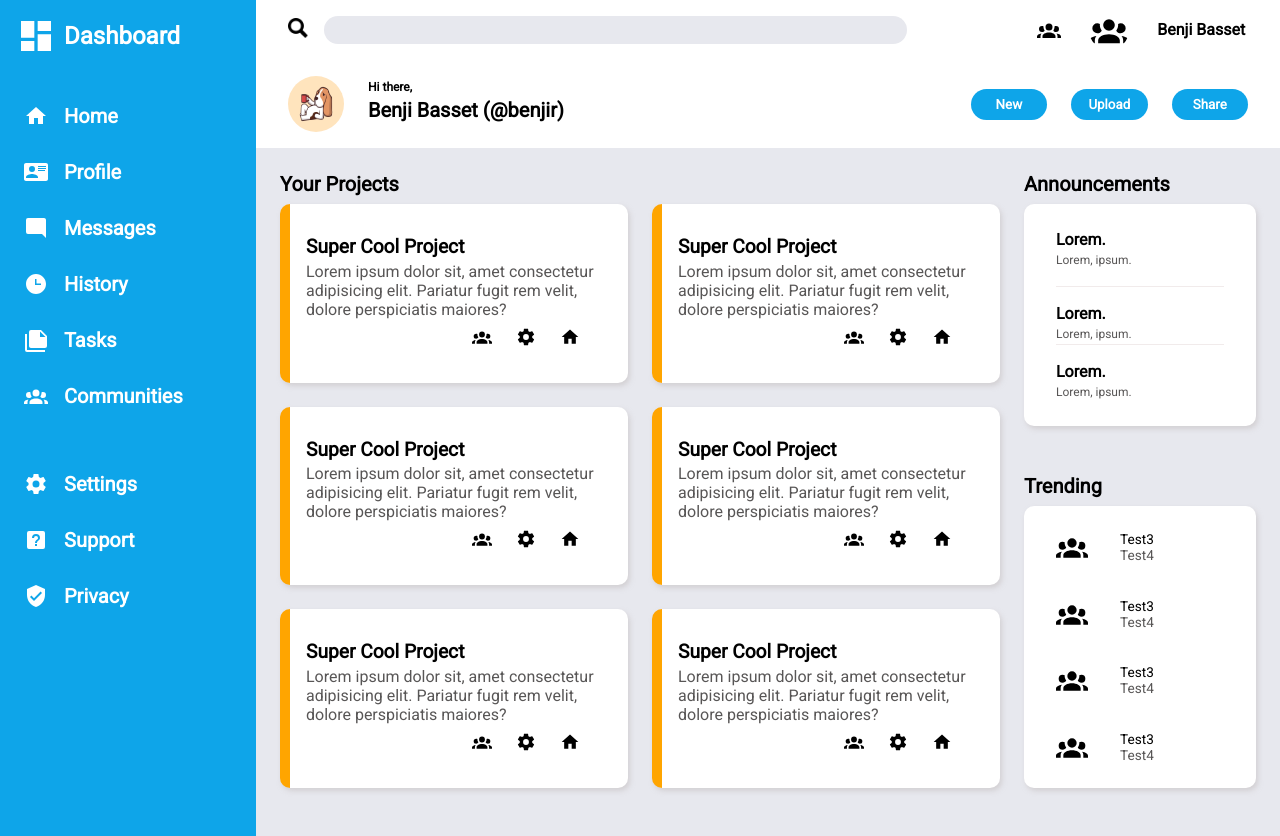
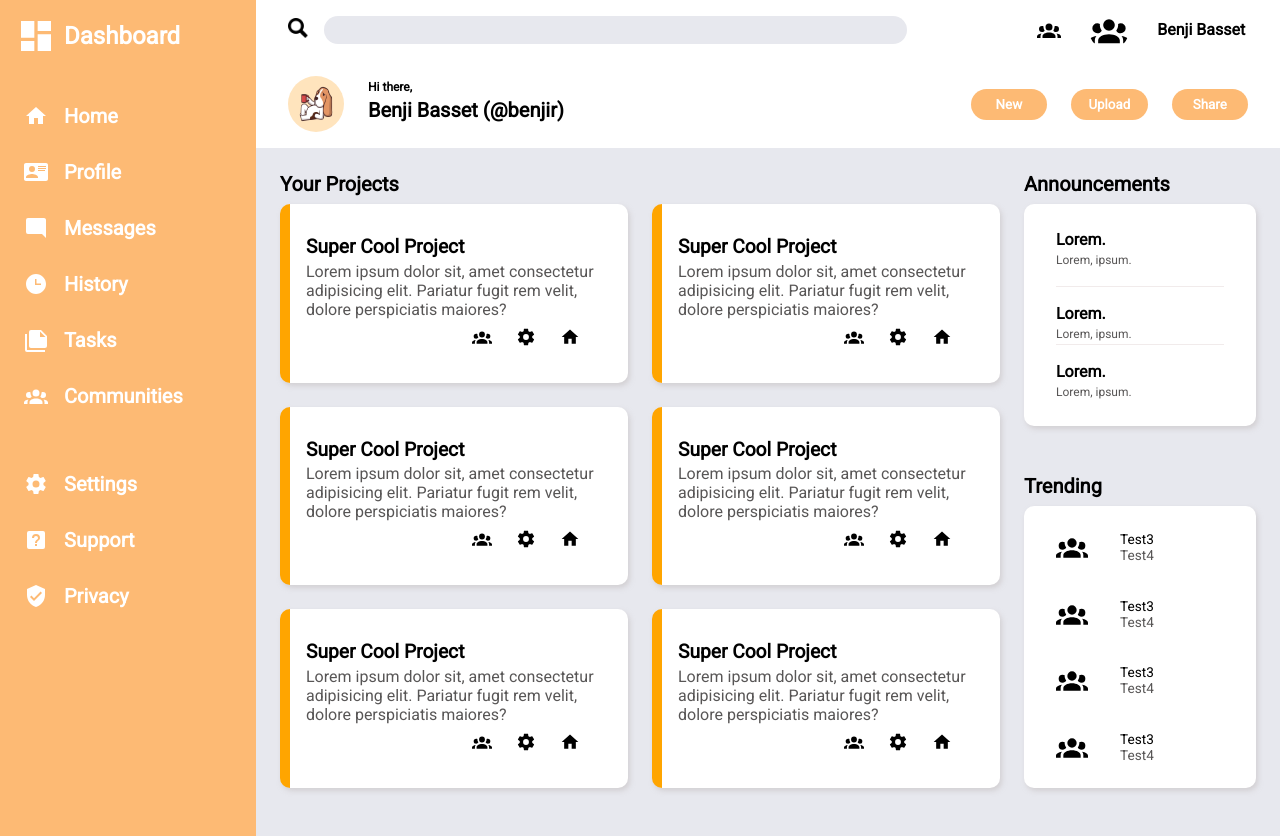
Before and after one commit to Radnaskelar/odin_admin_dashboard, a plain HTML site: page index.html in a window 1280 px wide. Drawn offline with Linux system fonts and the light colour scheme.

Commit message:
color palette changed to orange

```diff
--- a/styles.css
+++ b/styles.css
@@ -118,7 +118,7 @@ h2 {
     padding: .5rem 1rem;
     border-radius: 25px;
     border: none;
-    background-color: #0ea5e9;
+    background-color: #fdba74;
     color: #fff;
     font-weight: bolder;
 }
@@ -128,7 +128,7 @@ h2 {
     grid-area: navbar;
     display: grid;
     grid-template-rows: auto auto 4fr;
-    background-color: #0ea5e9;
+    background-color: #fdba74;
     color: #fff;
 }
 
```
